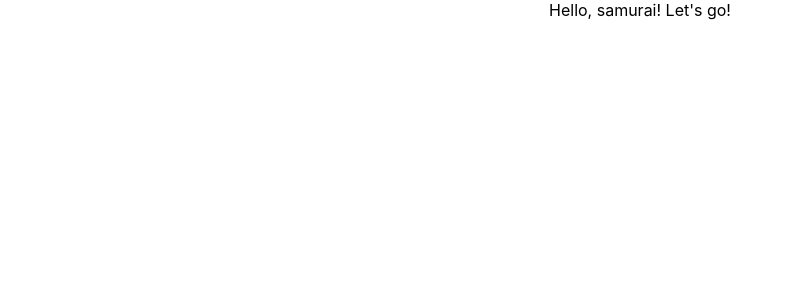
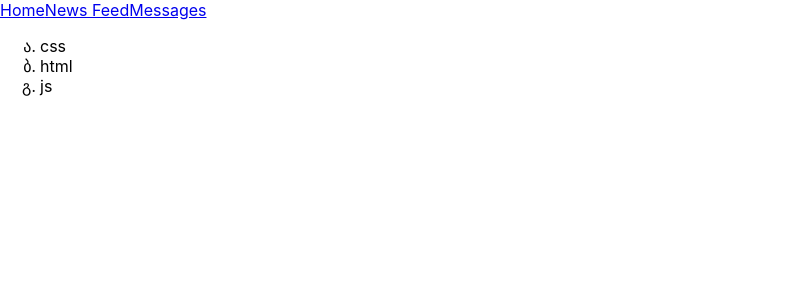
Before and after one commit to jashenwei/samurai-way-main, a React (Create React App) app: page / in a window 1280 px wide. Shown: the top 300 px of the page, without its empty margins (0-792 px from the left). Built offline with nearby package versions, Linux system fonts and the light colour scheme.

Commit message:
ReactTS from lesson

```diff
--- a/src/App.css
+++ b/src/App.css
@@ -1,38 +1,3 @@
-.App {
-  text-align: center;
+ul li {
+  list-style-type: georgian;
 }
-
-.App-logo {
-  height: 40vmin;
-  pointer-events: none;
-}
-
-@media (prefers-reduced-motion: no-preference) {
-  .App-logo {
-    animation: App-logo-spin infinite 20s linear;
-  }
-}
-
-.App-header {
-  background-color: #282c34;
-  min-height: 100vh;
-  display: flex;
-  flex-direction: column;
-  align-items: center;
-  justify-content: center;
-  font-size: calc(10px + 2vmin);
-  color: white;
-}
-
-.App-link {
-  color: #61dafb;
-}
-
-@keyframes App-logo-spin {
-  from {
-    transform: rotate(0deg);
-  }
-  to {
-    transform: rotate(360deg);
-  }
-}
--- a/src/App.tsx
+++ b/src/App.tsx
@@ -1,10 +1,13 @@
 import React from 'react';
 import './App.css';
+import Technologies from './Technologies';
+import Header from './Header';
 
-function App() {
+const App = () =>{
   return (
     <div className="App">
-     Hello, samurai! Let's go!
+        <Header />
+        <Technologies />
     </div>
   );
 }
--- /dev/null
+++ b/src/Header.tsx
@@ -0,0 +1,11 @@
+const Header = () => {
+    return (
+        <div>
+            <a href="#">Home</a>
+            <a href="#">News Feed</a>
+            <a href="#">Messages</a>
+        </div>
+    );
+}
+
+export default Header;
--- /dev/null
+++ b/src/Technologies.tsx
@@ -0,0 +1,14 @@
+
+const Technologies = () => {
+    return (
+        <div>
+            <ul>
+                <li>css</li>
+                <li>html</li>
+                <li>js</li>
+            </ul>
+        </div>
+    )
+}
+
+export default Technologies;
```
